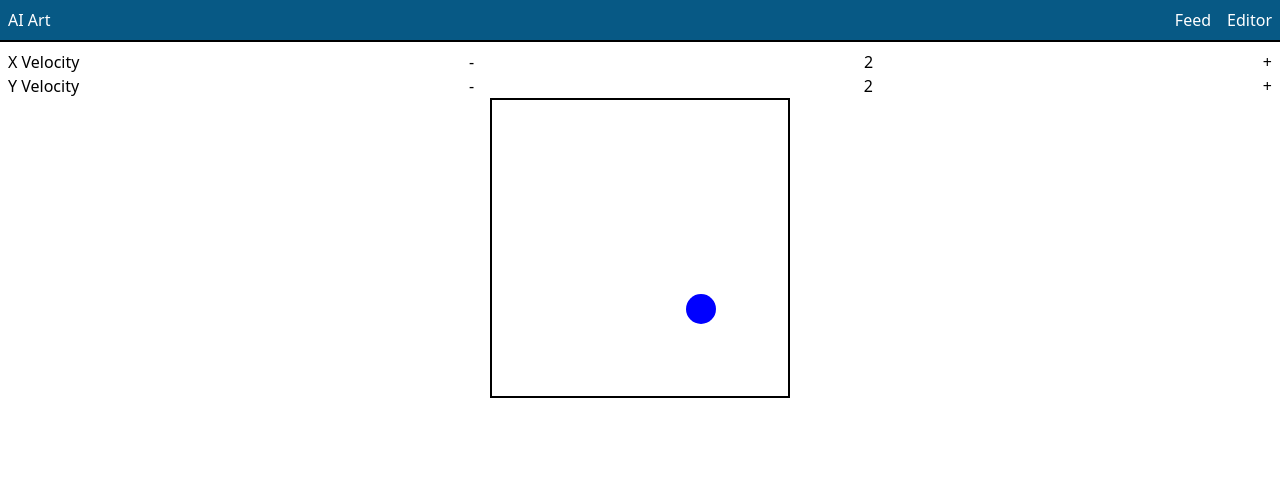
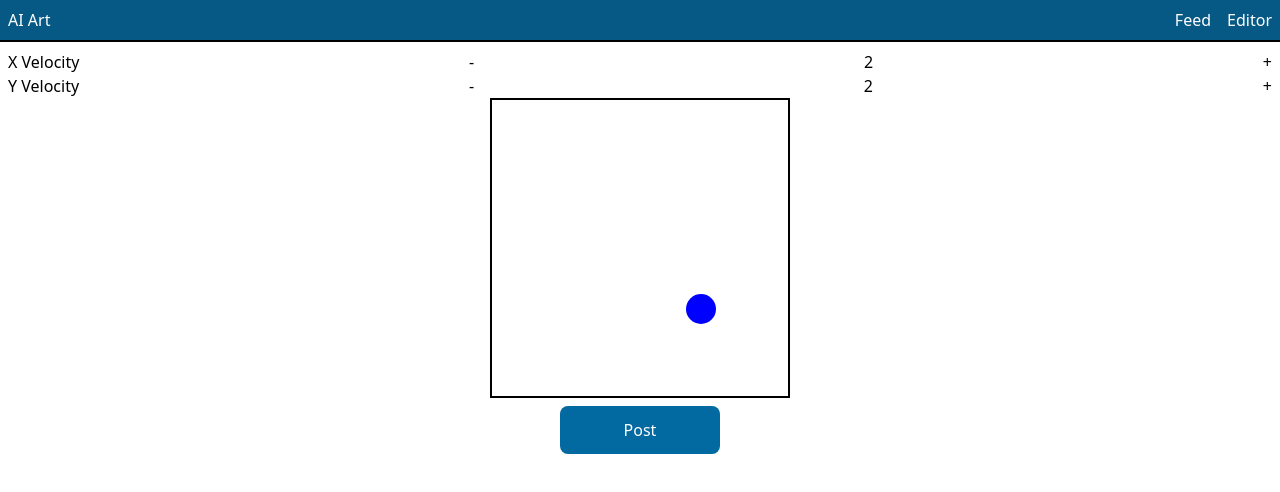
Before and after one commit to danielgavidia/fractal-ai-art, a React (Vite) app in the folder frontend/: page /editor in a window 1280 px wide. Shown: the top 492 px of the page. Built offline with nearby package versions, Linux system fonts and the light colour scheme.

Commit message:
Added util function to Editor component

```diff
--- a/frontend/src/components/Editor.tsx
+++ b/frontend/src/components/Editor.tsx
@@ -1,5 +1,6 @@
 import { useState } from "react";
 import BouncingBall from "./BouncingBall";
+import { postConfig } from "../utils/postConfig";
 
 const Editor = () => {
 	const [xVelocity, setXVelocity] = useState<number>(2);
@@ -8,6 +9,7 @@ const Editor = () => {
 	const xBounds = { upper: 20, lower: 0 };
 	const yBounds = { upper: 20, lower: 0 };
 
+	// Change velocity
 	function handleSetVelocity(type: string, increase: boolean): void {
 		if (type === "x" && increase && xVelocity < xBounds.upper) {
 			setXVelocity((prev) => prev + 2);
@@ -19,6 +21,11 @@ const Editor = () => {
 			setYVelocity((prev) => prev - 2);
 		}
 	}
+
+	// Submit new config
+	// function submitConfig() {
+
+	// }
 
 	return (
 		<div className="w-full justify-center">
@@ -39,8 +46,18 @@ const Editor = () => {
 			</div>
 
 			{/* Bouncing Ball viewer */}
+			<div className="w-full flex justify-center pb-2">
+				<BouncingBall xVelocity={xVelocity} yVelocity={yVelocity} />
+			</div>
+
+			{/* Post button */}
 			<div className="w-full flex justify-center">
-				<BouncingBall xVelocity={xVelocity} yVelocity={yVelocity} />
+				<button
+					onClick={() => postConfig(xVelocity, yVelocity)}
+					className="w-40 h-12 bg-sky-700 text-white rounded-lg"
+				>
+					Post
+				</button>
 			</div>
 		</div>
 	);
```
